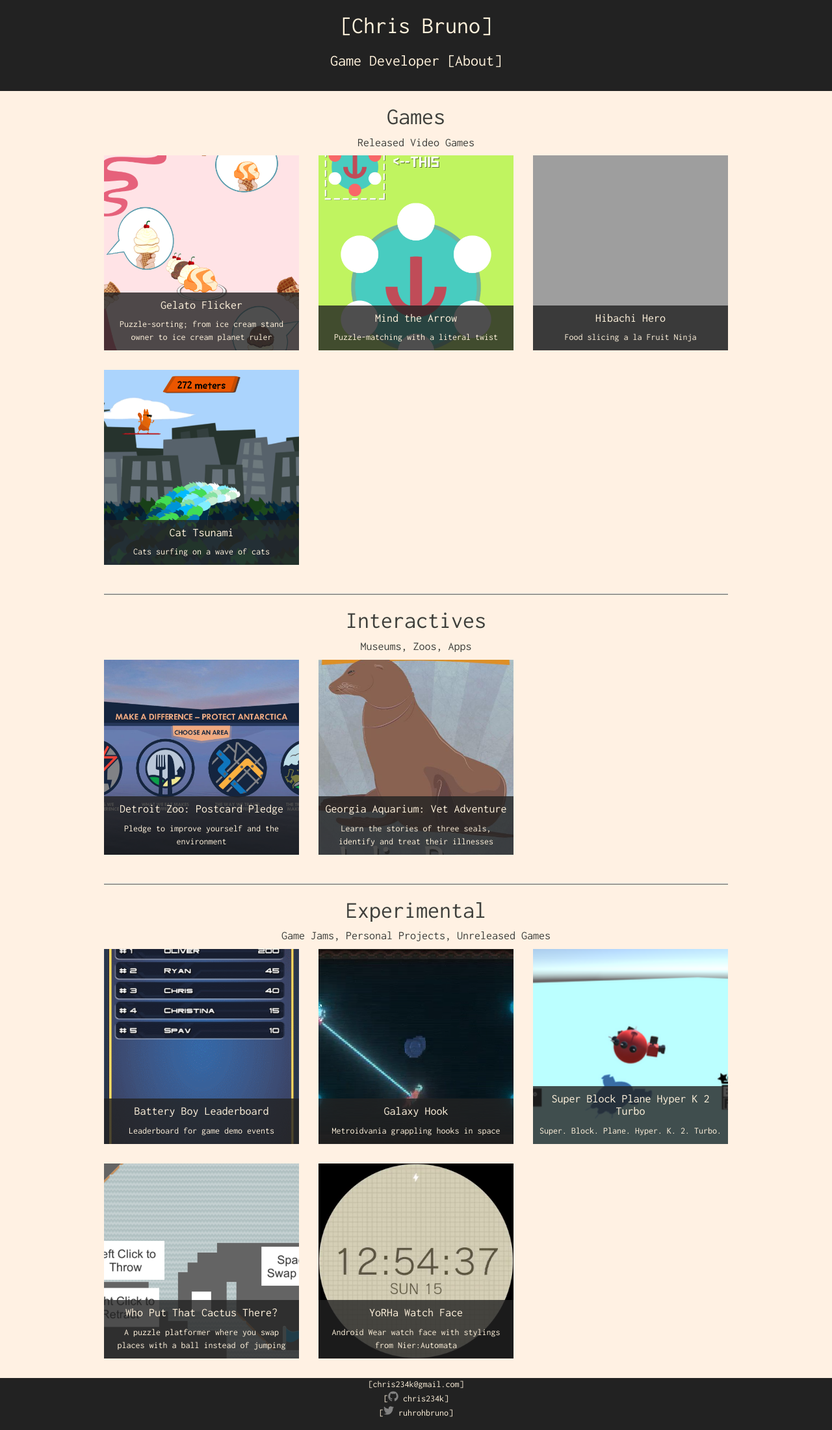
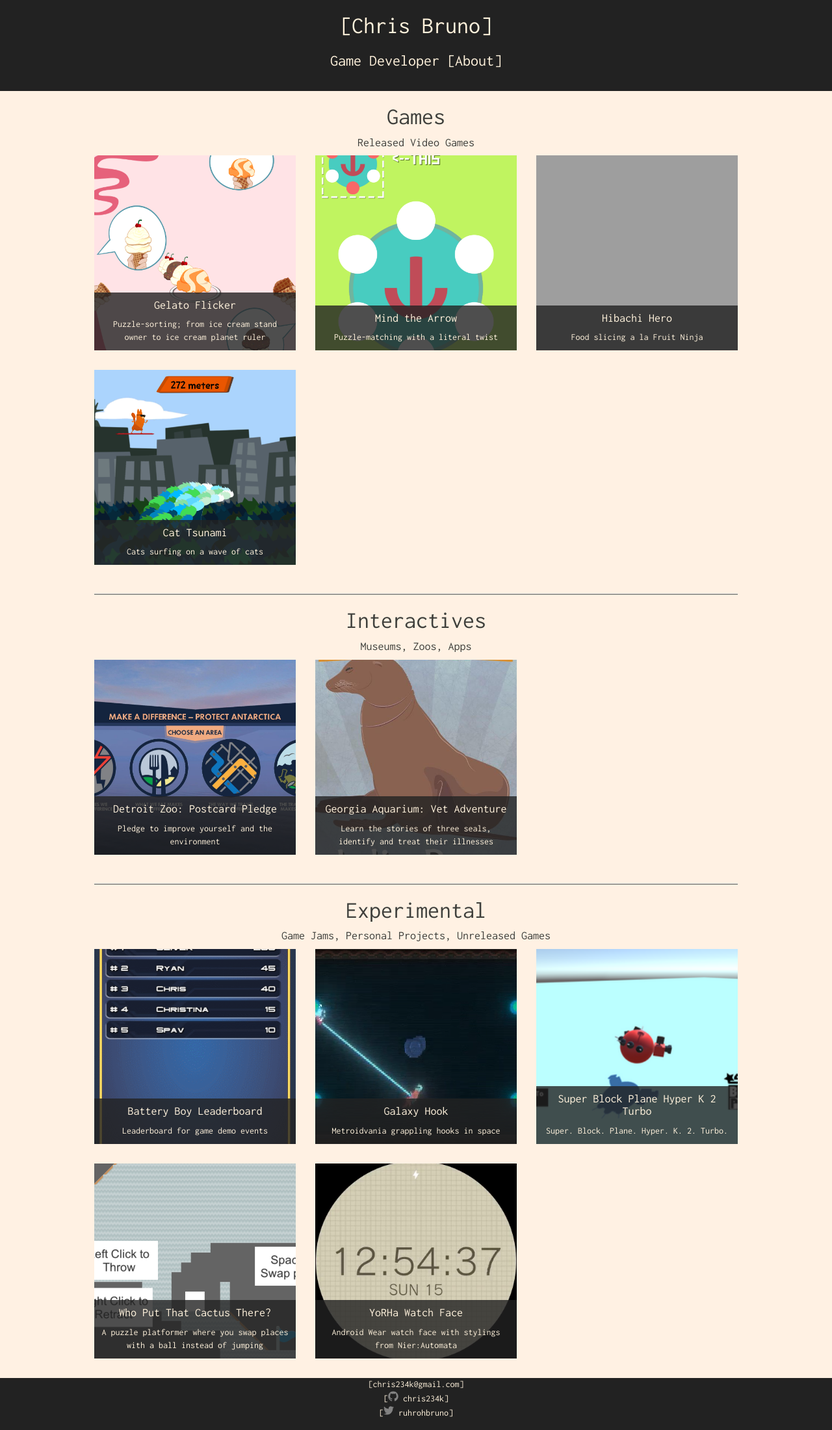
Before and after one commit to Chris234k/chris234k.github.io, a Jekyll site: the page built from index.html, in a window 1280 px wide. Shown: the whole page at 65% size. Built offline with Jekyll 4.4.1, drawn with Linux system fonts in a browser that asks for light colours; grey boxes are pictures that could not be loaded.

Commit message:
Spacing long sides for about page

```diff
--- a/_layouts/default.html
+++ b/_layouts/default.html
@@ -42,7 +42,8 @@
     </div>
 
     <!-- MAIN CONTENT -->
-    <div id="body">
+    <!-- Little bit of padding on either side, mostly for mobile. -->
+    <div id="body" style="padding-left: 15px; padding-right: 15px;">
       <div class="inner">
         {{ content }}
       </div>
--- a/_layouts/game.html
+++ b/_layouts/game.html
@@ -1,8 +1,7 @@
 ---
 layout: default
 ---
- <!-- Little bit of padding on either side, mostly for mobile. Don't want this on the main page. -->
-<div style="padding-left: 15px; padding-right: 15px;">
+<div>
   <h1>{{ page.title }}</h1>
   {{ page.pitch }}
   <hr></hr>
--- a/index.html
+++ b/index.html
@@ -4,6 +4,8 @@
 ---
 <!-- "thumbnail" above is for use with Open Graph Protocol, see default.html <head> -->
 
+<!-- Undo the padding set by the default layout. I prefer grid elements touch the edge of the page -->
+<div style="margin-left: -15px; margin-right: -15px;">
   <span style="text-align: center;">
     <h1>Games</h1>
     <h4>Released Video Games</h4>
@@ -66,3 +68,4 @@
     </div>
     {% endfor %}
   </div>
+</div>
--- a/todo.txt
+++ b/todo.txt
@@ -2,7 +2,6 @@
 try to order by precedence
 -----
 
-- About page needs spacing along sides
 - CLICK TO ENLARGE IMAGES (HOW DID I NOT THINK ABOUT THIS)
 - should probably include traveling merchant in jams / experimental (due to unreleased)
 - scale grid thumbnails down with screen (mobile looks eh) to reveal more of the image
```
Lines whose indentation alone changed are shown as unchanged.
